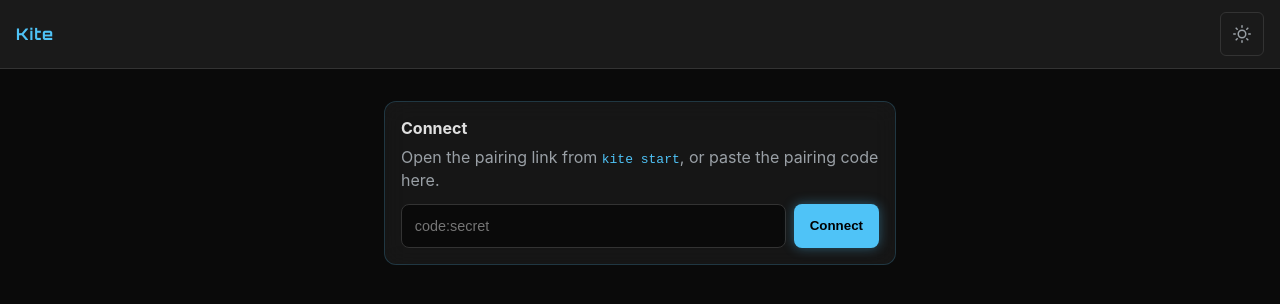
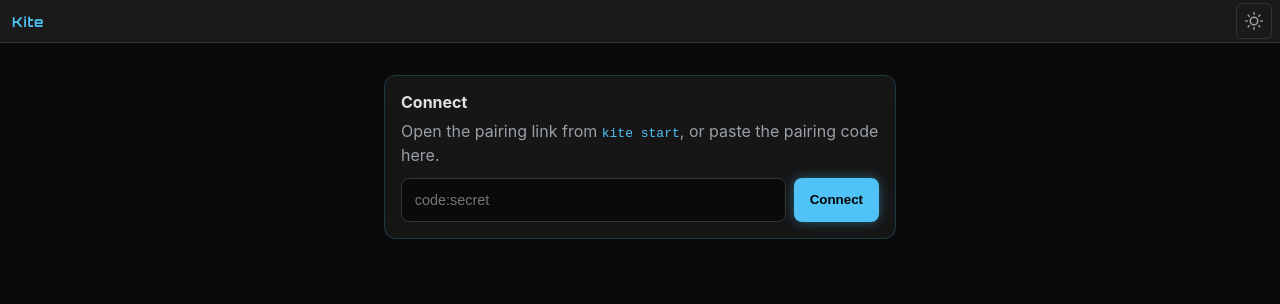
Before and after one commit to aneryu/kite, a Svelte app in the folder web/: page / in a window 1280 px wide. Shown: the top 304 px of the page. Built offline with nearby package versions, Linux system fonts and the light colour scheme.

Commit message:
fix(web): unify nav bar height between list and detail views

```diff
--- a/web/src/App.svelte
+++ b/web/src/App.svelte
@@ -270,21 +270,22 @@
   main { display: flex; flex-direction: column; height: 100dvh; }
   header {
     display: flex; align-items: center; justify-content: space-between;
-    padding: 0.75rem 1rem; padding-top: calc(0.75rem + env(safe-area-inset-top, 0px));
+    padding: 0.2rem 0.5rem; padding-top: calc(0.2rem + env(safe-area-inset-top, 0px));
     background: var(--card-bg); border-bottom: 1px solid var(--border); flex-shrink: 0;
     transition: background-color 0.2s, border-color 0.2s;
   }
   .brand {
-    font-family: 'Orbitron', sans-serif; font-size: 1rem; font-weight: 700;
+    font-family: 'Orbitron', sans-serif; font-size: 0.85rem; font-weight: 700;
     color: var(--accent); letter-spacing: 0.05em;
+    padding-left: 0.25rem;
   }
 
   /* Theme picker */
   .theme-picker { position: relative; }
   .theme-toggle {
     background: none; border: 1px solid var(--border); border-radius: 6px;
-    color: var(--text-secondary); padding: 0.3rem; display: flex; align-items: center;
-    min-width: 44px; min-height: 44px; justify-content: center;
+    color: var(--text-secondary); padding: 0.2rem; display: flex; align-items: center;
+    min-width: 36px; min-height: 36px; justify-content: center;
   }
   .theme-toggle:hover { border-color: var(--accent); color: var(--accent); }
   .theme-menu {
```
